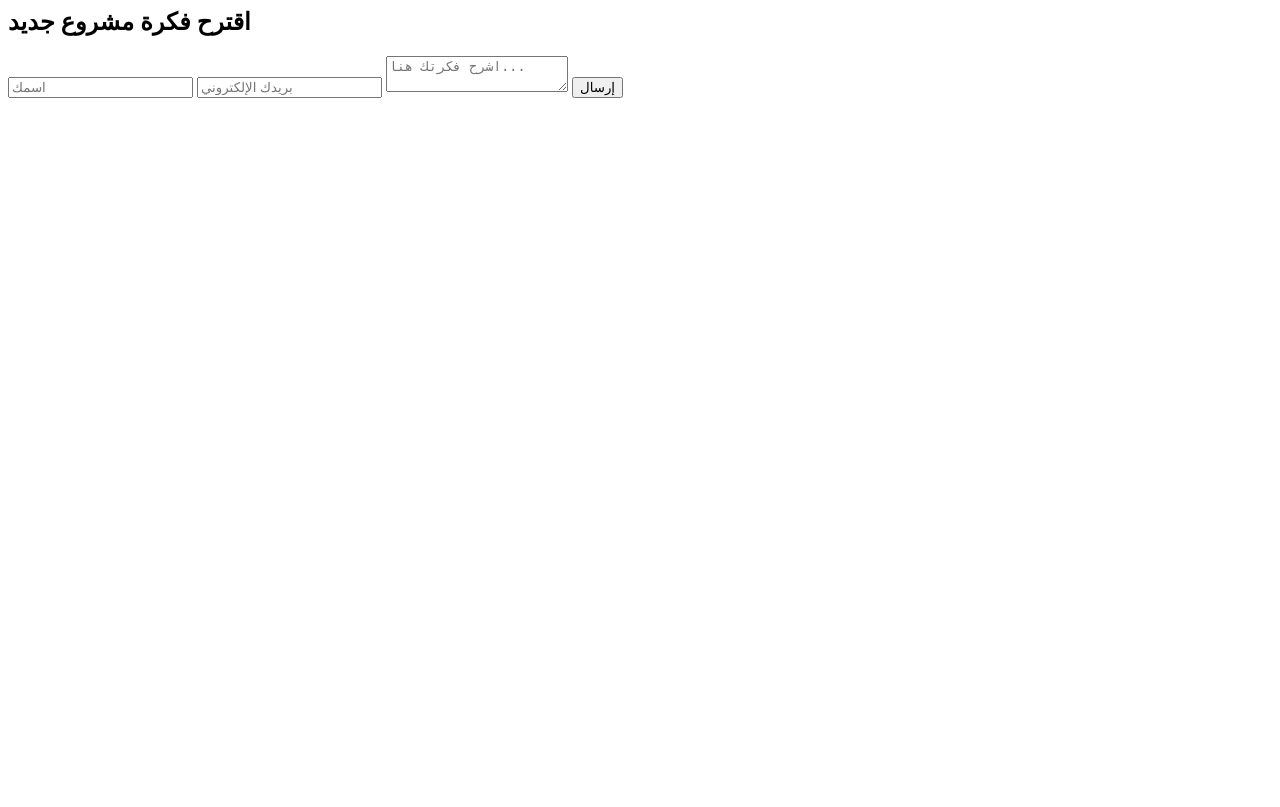
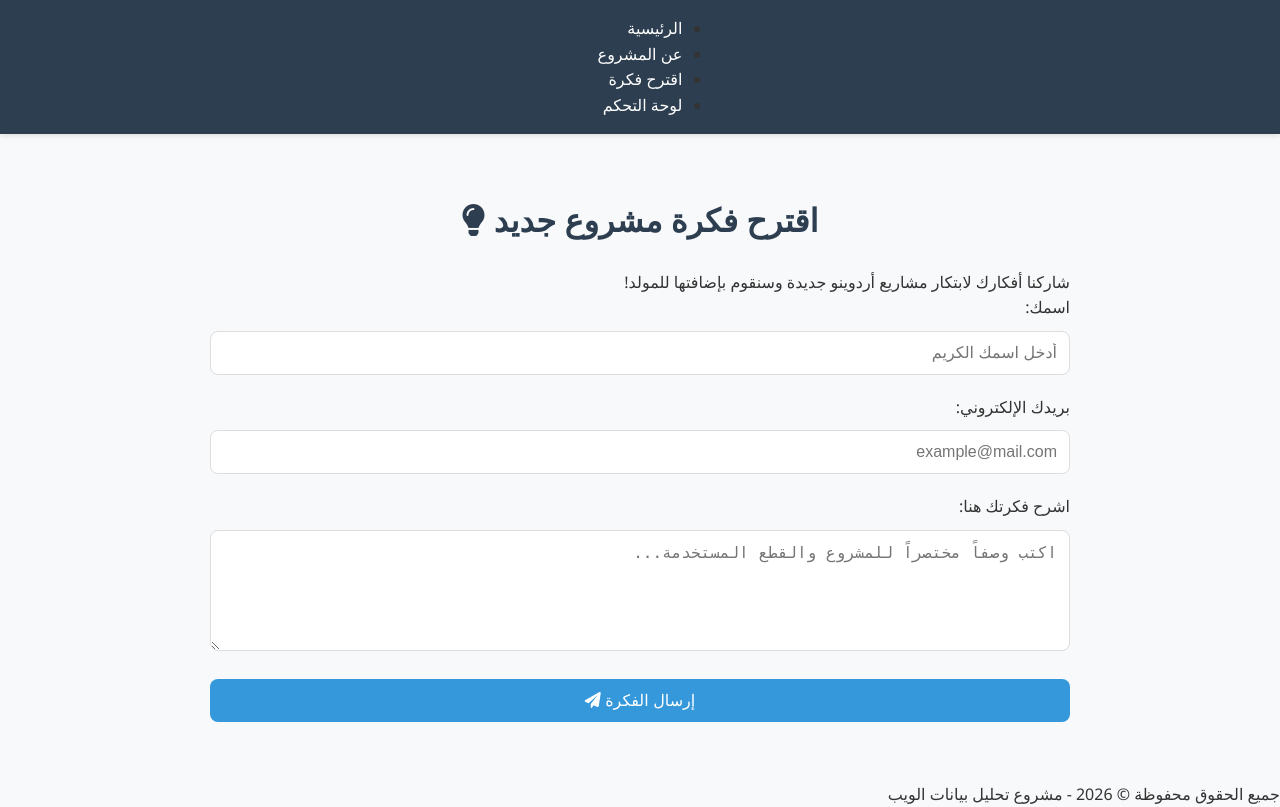
Before and after one commit to klvr511/Project_WebDataAnalysis, a Flask app: page /contact in a window 1280 px wide. Before the commit the page ends 98 px from the top, so only its background shows below. Run offline with Flask 3, Linux system fonts and the light colour scheme.

Commit message:
Update contact.html

```diff
--- a/templates/contact.html
+++ b/templates/contact.html
@@ -1,7 +1,61 @@
-<h2>اقترح فكرة مشروع جديد</h2>
-<form id="ideaForm" onsubmit="return validateForm()" action="/submit" method="POST">
-    <input type="text" name="username" id="username" placeholder="اسمك" required>
-    <input type="email" name="email" id="email" placeholder="بريدك الإلكتروني" required>
-    <textarea name="idea" placeholder="اشرح فكرتك هنا..." required></textarea>
-    <button type="submit">إرسال</button>
-</form>
+<!DOCTYPE html>
+<html lang="ar" dir="rtl">
+<head>
+  <!-- Google tag (gtag.js) -->
+<script async src="https://www.googletagmanager.com/gtag/js?id=G-RHCEQQGHGR"></script>
+<script>
+  window.dataLayer = window.dataLayer || [];
+  function gtag(){dataLayer.push(arguments);}
+  gtag('js', new Date());
+
+  gtag('config', 'G-RHCEQQGHGR');
+</script>
+
+    <meta charset="UTF-8">
+    <meta name="viewport" content="width=device-width, initial-scale=1.0">
+    <title>اقترح فكرة - مبتكر الأردوينو</title>
+    <link rel="stylesheet" href="{{ url_for('static', filename='css/style.css') }}">
+    <link rel="stylesheet" href="https://cdnjs.cloudflare.com/ajax/libs/font-awesome/6.0.0/css/all.min.css">
+</head>
+<body>
+
+    <nav>
+        <ul>
+            <li><a href="/">الرئيسية</a></li>
+            <li><a href="/about">عن المشروع</a></li>
+            <li><a href="/contact" class="active">اقترح فكرة</a></li>
+            <li><a href="/dashboard">لوحة التحكم</a></li>
+        </ul>
+    </nav>
+
+    <div class="container">
+        <h1>اقترح فكرة مشروع جديد <i class="fas fa-lightbulb"></i></h1>
+        <p>شاركنا أفكارك لابتكار مشاريع أردوينو جديدة وسنقوم بإضافتها للمولد!</p>
+
+        <form action="/submit" method="POST" onsubmit="return validateForm()">
+            <div class="form-group">
+                <label for="username">اسمك:</label>
+                <input type="text" id="username" name="username" placeholder="أدخل اسمك الكريم" required>
+            </div>
+
+            <div class="form-group">
+                <label for="email">بريدك الإلكتروني:</label>
+                <input type="email" id="email" name="email" placeholder="example@mail.com" required>
+            </div>
+
+            <div class="form-group">
+                <label for="idea">اشرح فكرتك هنا:</label>
+                <textarea id="idea" name="idea" rows="5" placeholder="اكتب وصفاً مختصراً للمشروع والقطع المستخدمة..." required></textarea>
+            </div>
+
+            <button type="submit" class="btn-submit">إرسال الفكرة <i class="fas fa-paper-plane"></i></button>
+        </form>
+    </div>
+
+    <footer>
+        <p>جميع الحقوق محفوظة &copy; 2026 - مشروع تحليل بيانات الويب</p>
+    </footer>
+
+    <script src="{{ url_for('static', filename='js/script.js') }}"></script>
+</body>
+</html>
```
